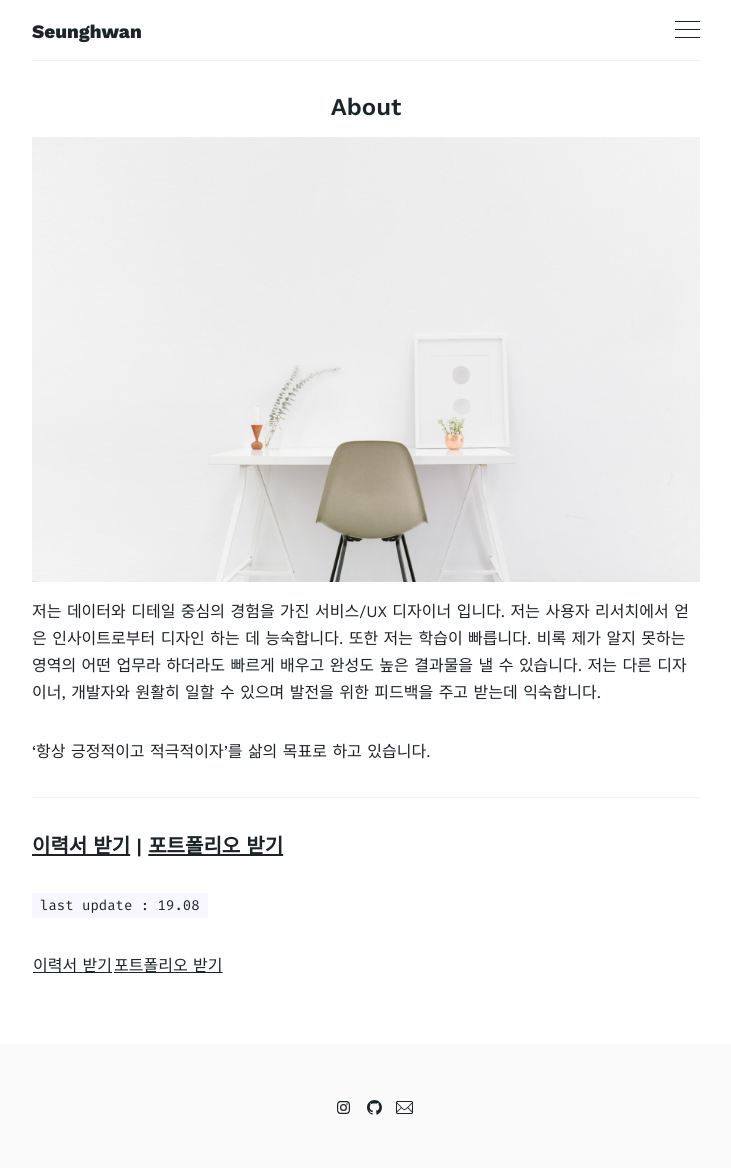
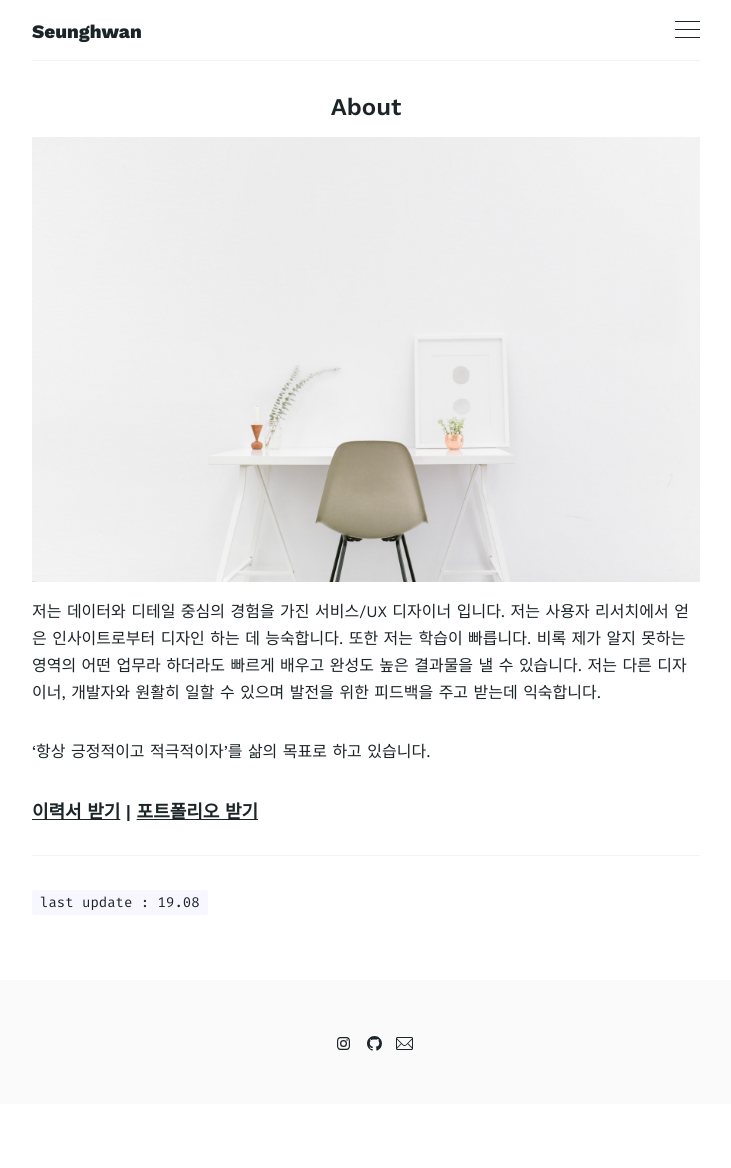
Before and after one commit to tjrichard/tjrichard.github.io, a Jekyll site: the page built from _pages/about.md, in a window 1280 px wide. Shown: the whole page, without its empty margins (274-1005 px from the left). Built offline with Jekyll 4.4.1, drawn with Linux system fonts in a browser that asks for light colours; after the commit the page ends 1104 px from its top, so only the background shows below that.

Commit message:
Update about.md

```diff
--- a/_pages/about.md
+++ b/_pages/about.md
@@ -8,10 +8,8 @@ image: '/images/pages/about.jpeg'
 
 '항상 긍정적이고 적극적이자'를 삶의 목표로 하고 있습니다.
 
+
+
+##### [이력서 받기](/assets/Resume_Seunghwan_1908.pdf)   |   [포트폴리오 받기](/assets/Portfolio_Seunghwan_1906.pdf)
 ---
-
-#### [이력서 받기](/assets/Resume_Seunghwan_1908.pdf)   |   [포트폴리오 받기](/assets/Portfolio_Seunghwan_1906.pdf)
-
 `last update : 19.08`
-
-| [이력서 받기](/assets/Resume_Seunghwan_1908.pdf) | [포트폴리오 받기](/assets/Portfolio_Seunghwan_1906.pdf) |
```
